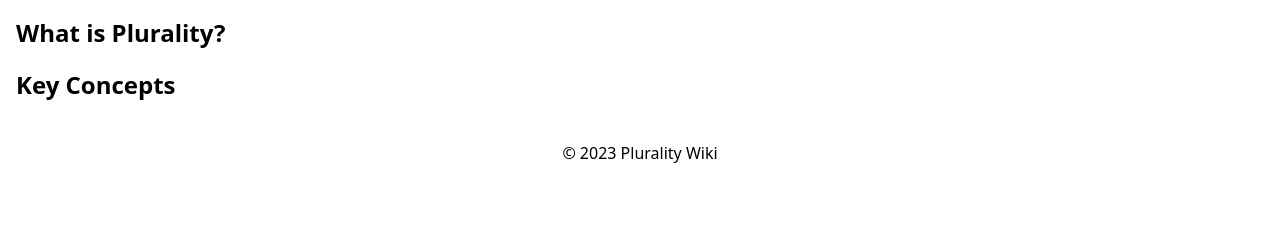
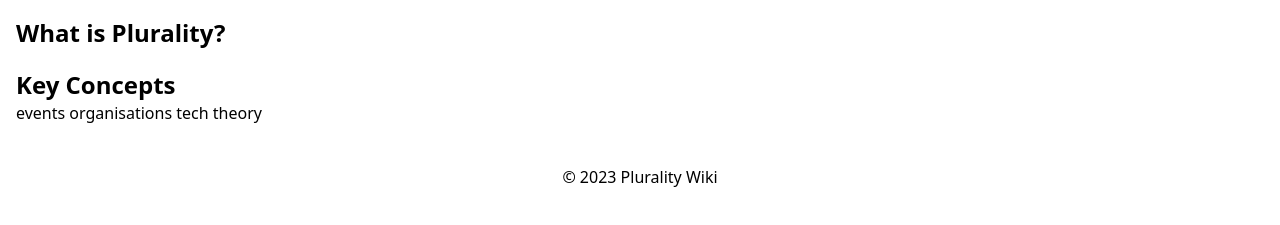
Before and after one commit to SocialResonance/Wiki, an Eleventy site: page src/index.njk in a window 1280 px wide. Shown: the part 131-356 px from the top of the page. Built offline with nearby package versions, Linux system fonts and the light colour scheme; Eleventy itself is replaced by a stand-in of ours; files that its build step writes are made by us from their sources.

Commit message:
feat: links to categories

```diff
--- a/src/index.njk
+++ b/src/index.njk
@@ -18,9 +18,15 @@
 
       <nav>
         <ul class="flex justify-around">
-        <li><a href="#" class="text-blue-500">Home</a></li>
-        <li><a href="#" class="text-blue-500">About</a></li>
-        <li><a href="#" class="text-blue-500">Contact</a></li>
+          <li>
+            <a href="#" class="text-blue-500">Home</a>
+          </li>
+          <li>
+            <a href="#" class="text-blue-500">About</a>
+          </li>
+          <li>
+            <a href="#" class="text-blue-500">Contact</a>
+          </li>
         </ul>
       </nav>
 
@@ -34,9 +40,15 @@
           <h2 class="text-2xl font-semibold">Key Concepts</h2>
           <ul>
             {% for concept in key_concepts %}
-            <li class="mb-2"><a href="#" class="text-blue-500">{{ concept }}</a></li>
+              <li class="mb-2">
+                <a href="#" class="text-blue-500">{{ concept }}</a>
+              </li>
             {% endfor %}
           </ul>
+          {% for category in collections.articleCategories %}
+            <a href="/articles/{{ category }}">{{ category }}</a>
+          {% endfor %}
+
         </section>
       </main>
 
```
Also changed, not shown: .eleventy.js. Lines whose indentation alone changed are shown as unchanged.
